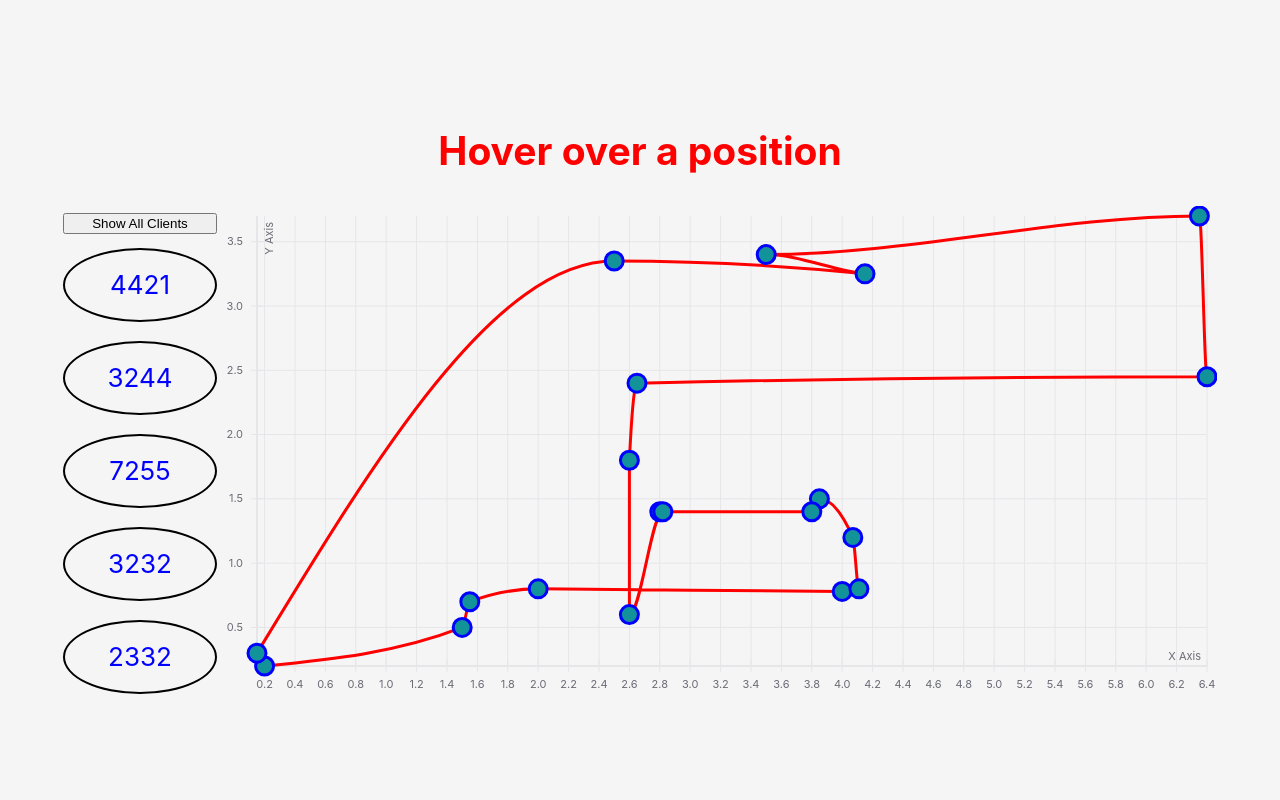
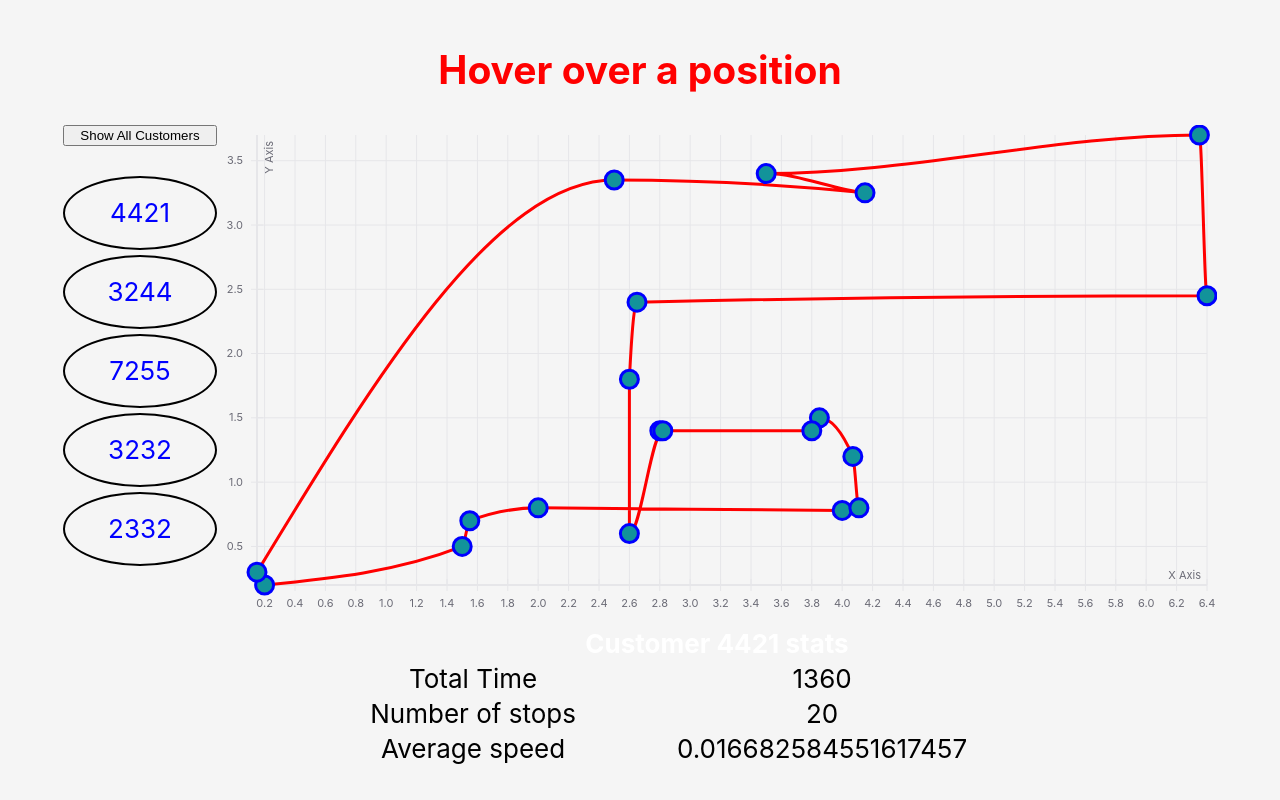
Before and after one commit to FarisMarouane/trajectory, a React (Create React App) app: page / in a window 1280 px wide. Both pictures are taken after a click on the element "4421". Built offline with nearby package versions, Linux system fonts and the light colour scheme.

Commit message:
Show each user stats

```diff
--- a/src/App.js
+++ b/src/App.js
@@ -7,8 +7,9 @@ import Graph from './graph';
 import PositionInfo from './positionInfo';
 import User from './user';
 import { fromIndexToUserId } from './helpers';
+import UserDetail from './userDetail';
 
-class App extends React.Component {
+class App extends React.PureComponent {
   state = {
     rawData: [],
     dataToDisplay: {},
@@ -17,6 +18,8 @@ class App extends React.Component {
     userPosition: { x: undefined, y: undefined },
     showAll: false,
     hoveredOverUserId: undefined,
+    displayDefaultTitle: true,
+    showUserStats: false,
   };
 
   async componentDidMount() {
@@ -30,10 +33,9 @@ class App extends React.Component {
       };
       return [...acc, client];
     }, []);
-
     const usefullData = sortedByTimeData.reduce((acc, curr) => {
       const sanitizedPoints = curr.points.reduce((acc, curr) => {
-        return [...acc, { x: curr.x, y: curr.y }];
+        return [...acc, { x: curr.x, y: curr.y, time: curr.time }];
       }, []);
       return [...acc, sanitizedPoints];
     }, []);
@@ -47,38 +49,53 @@ class App extends React.Component {
 
   onHoverOverUser = (userPosition = {}, index) => {
     const hoveredOverUserData = fromIndexToUserId(index, this.state.rawData);
-    this.setState({ userPosition, userId: hoveredOverUserData });
+    this.setState({
+      userPosition,
+      userId: hoveredOverUserData,
+      displayDefaultTitle: false,
+    });
   };
 
-  onClick = (id = 0) => {
+  onUserClick = (id = 0) => {
     const { rawData = [] } = this.state;
     const index = rawData.findIndex(u => u.id === id);
     this.setState({
       index,
       userId: id,
+      displayDefaultTitle: true,
+      showUserStats: true,
     });
   };
 
   onButtonClick = () => {
     this.setState(prevState => ({
       showAll: !prevState.showAll,
+      displayDefaultTitle: !prevState.displayDefaultTitle,
+      showUserStats: !prevState.showUserStats,
     }));
   };
 
   render() {
     const {
-      dataToDisplay = {},
+      dataToDisplay = [],
       rawData = [],
       index,
       userId,
-      userPosition: { x, y } = {},
+      userPosition: { x, y, time } = {},
       showAll,
+      displayDefaultTitle,
+      showUserStats,
     } = this.state;
-
     return (
       <div className="App">
         <header className="App-header">
-          <PositionInfo userId={userId} x={x} y={y} />
+          <PositionInfo
+            displayDefaultTitle={displayDefaultTitle}
+            userId={userId}
+            time={time}
+            x={x}
+            y={y}
+          />
           <div
             style={{
               display: 'flex',
@@ -89,14 +106,28 @@ class App extends React.Component {
               style={{
                 display: 'flex',
                 flexDirection: 'column',
+                justifyContent: 'start',
+              }}
+            >
+              <button
+                style={{ marginBottom: '30px' }}
+                onClick={this.onButtonClick}
+              >
+                Show All Customers
+              </button>
+              {rawData.map((user, i) => {
+                return (
+                  <User onUserClick={this.onUserClick} key={i} id={user.id} />
+                );
+              })}
+            </div>
+            <div
+              style={{
+                display: 'flex',
+                flexDirection: 'column',
                 justifyContent: 'space-around',
               }}
             >
-              <button onClick={this.onButtonClick}>Show All Clients</button>
-              {rawData.map((user, i) => {
-                return <User onClick={this.onClick} key={i} id={user.id} />;
-              })}
-            </div>
               <Graph
                 onHoverOverUser={this.onHoverOverUser}
                 dataToDisplay={dataToDisplay}
@@ -105,6 +136,13 @@ class App extends React.Component {
                 userId={userId}
                 showAll={showAll}
               />
+              <UserDetail
+                userId={userId}
+                index={index}
+                data={dataToDisplay}
+                showUserStats={showUserStats}
+              />
+            </div>
           </div>
         </header>
       </div>
--- a/src/helpers.js
+++ b/src/helpers.js
@@ -9,3 +9,26 @@ export const usersColors = {
 export function fromIndexToUserId(index, data) {
   return data[index].id;
 }
+
+export function calculateTotalTime(data, index) {
+  return data[index][data[index].length - 1].time - data[index][0].time;
+}
+
+function calculateDistanceBetweenTwoPoints(
+  p1 = { x: 0, y: 0 },
+  p2 = { x: 0, y: 0 },
+) {
+  return Math.sqrt(Math.pow(p2.x - p1.x, 2) + Math.pow(p2.y - p1.y, 2));
+}
+
+export function calculateAverageSpeed(data, index) {
+  const userData = data[index];
+  const totalTime = calculateTotalTime(data, index);
+  const totalDistance = userData.reduce((acc, curr, i, array) => {
+    if (i < array.length - 1) {
+      return acc + calculateDistanceBetweenTwoPoints(curr, array[i + 1]);
+    }
+    return acc;
+  }, 0);
+  return totalDistance / totalTime;
+}
--- a/src/positionInfo.js
+++ b/src/positionInfo.js
@@ -1,12 +1,12 @@
 import React from 'react';
 
-const PositionInfo = ({ x, y, userId }) => {
-  if (x === undefined || y === undefined)
+const PositionInfo = ({ x, y, time, userId, displayDefaultTitle }) => {
+  if (displayDefaultTitle || x === undefined || y === undefined)
     return <h2 style={{ color: 'red' }}>Hover over a position</h2>;
   return (
     <h2
       style={{ color: 'red' }}
-    >{`User ${userId} was at x: ${x}  and y: ${y}`}</h2>
+    >{`User ${userId} was at x: ${x}  and y: ${y} on ${time}`}</h2>
   );
 };
 
--- a/src/user.js
+++ b/src/user.js
@@ -1,6 +1,6 @@
 import React from 'react';
 
-const User = ({ id, onClick }) => {
+const User = ({ id, onUserClick }) => {
   return (
     <div
       style={{
@@ -14,7 +14,7 @@ const User = ({ id, onClick }) => {
         justifyContent: 'center',
         flexDirection: 'column',
       }}
-      onClick={() => onClick(id)}
+      onClick={() => onUserClick(id)}
     >
       {id}
     </div>
--- /dev/null
+++ b/src/userDetail.js
@@ -0,0 +1,50 @@
+import React from 'react';
+
+import { calculateTotalTime, calculateAverageSpeed } from './helpers';
+
+const UserDetail = ({ showUserStats, userId, index, data }) => {
+  if (!showUserStats) return null;
+  return (
+    <table
+      style={{
+        width: '700px',
+        alignSelf: 'center',
+        marginBottom: '20px',
+      }}
+    >
+      <thead>
+        <tr>
+          <th colSpan="4">{`Customer ${userId} stats`}</th>
+        </tr>
+      </thead>
+      <tbody>
+        <tr>
+          <td style={{ color: 'black' }} width="30%">
+            Total Time
+          </td>
+          <td style={{ color: 'black' }} width="70%">
+            {calculateTotalTime(data, index)}
+          </td>
+        </tr>
+        <tr>
+          <td style={{ color: 'black' }} width="30%">
+            Number of stops
+          </td>
+          <td style={{ color: 'black' }} width="70%">
+            {data[index].length}
+          </td>
+        </tr>
+        <tr>
+          <td style={{ color: 'black' }} width="30%">
+            Average speed
+          </td>
+          <td style={{ color: 'black' }} width="70%">
+            {calculateAverageSpeed(data, index)}
+          </td>
+        </tr>
+      </tbody>
+    </table>
+  );
+};
+
+export default UserDetail;
```
Lines whose indentation alone changed are shown as unchanged.
